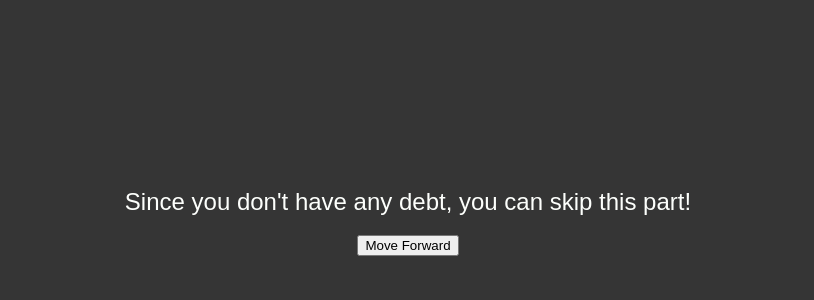
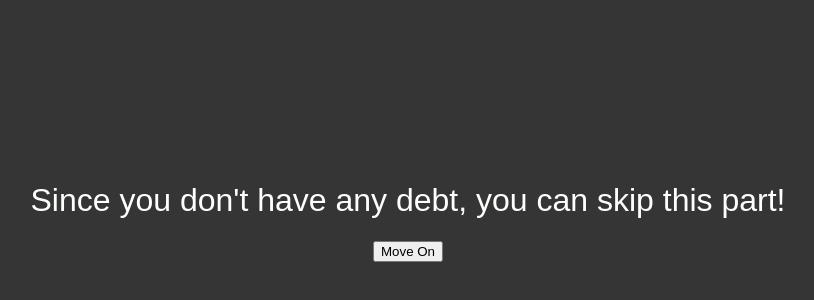
Before and after one commit to corumgold/simpli-money-path, a React (Create React App) app: page /high-interest-debt in a window 1280 px wide. Shown: the part 178-478 px from the top of the page, without its empty margins (232-1046 px from the left). Built offline with nearby package versions, Linux system fonts and the light colour scheme; a web font is replaced by a local one.

Commit message:
Clean up high interest debt

```diff
--- a/src/components/HighInterestDebt.js
+++ b/src/components/HighInterestDebt.js
@@ -13,36 +13,37 @@ const HighInterestDebt = () => {
   };
 
   if (!user.debt) {
+    navigate("/emergency-fund");
     return (
       <>
-        <h2>Since you don't have any debt, you can skip this part!</h2>
-        <button onClick={handleClick}>Move Forward</button>
+        <h1>Since you don't have any debt, you can skip this part!</h1>
+        <button onClick={handleClick}>Move On</button>
       </>
     );
   }
 
   return (
     <>
+      <h1>Let's pay off some debt, {user.name}! </h1>
       <h2>
-        Let's start paying down some debt! Paying off debt not only gives you
-        room to "breathe," but it also frees up extra cash every month!
+        Paying off debt not only gives you room to "breathe" - it also frees up
+        extra cash!
       </h2>
       <h3>
         Of the {formatter.format(user.debt)} you currently owe, take a few
-        minutes to figure out how much of this is HIGH interest debt ({">"}{" "}
+        minutes to figure out how much is HIGH interest debt ({">"}{" "}
         10%).
       </h3>
       <h3>
-        If you don't have any high interest debt, great! You can keep moving,
-        however if so, we recommend using{" "}
+        We recommend using{" "}
         <a href="https://unbury.me/" target={"_blank"} rel="noreferrer">
           this tool
         </a>{" "}
-        to start contributing the{" "}
-        {formatter.format(user.monthlyIncome - user.monthlyExpenses)} you have
-        left over each month to paying off this pesky debt!
+        to help put the{" "}
+        {formatter.format(user.monthlyIncome - user.monthlyExpenses)} left over
+        each month to work and get that debt paid!
       </h3>
-      <button onClick={handleClick}>Move Forward</button>
+      <button onClick={handleClick}>High Interest Debt? Paid!</button>
     </>
   );
 };
```
